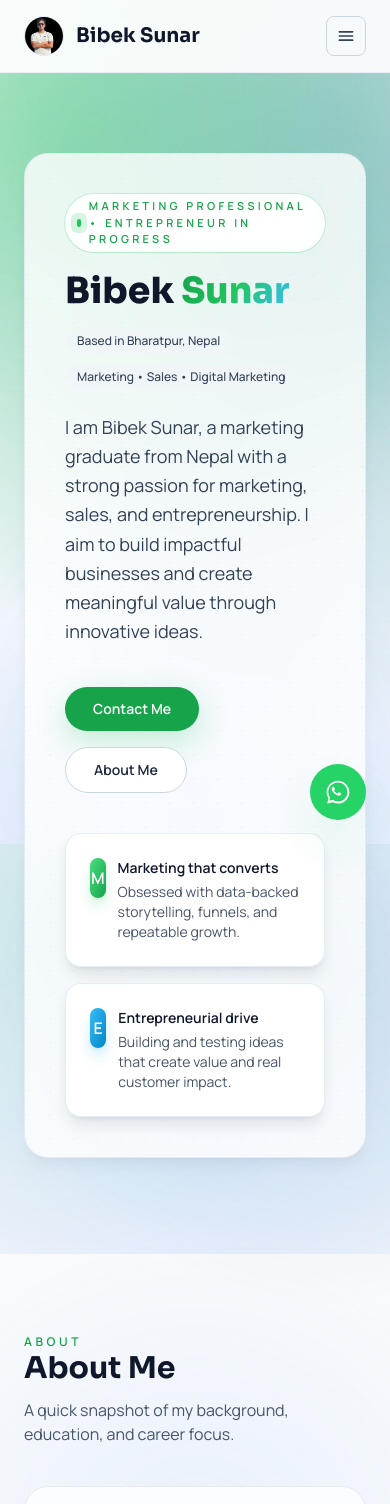
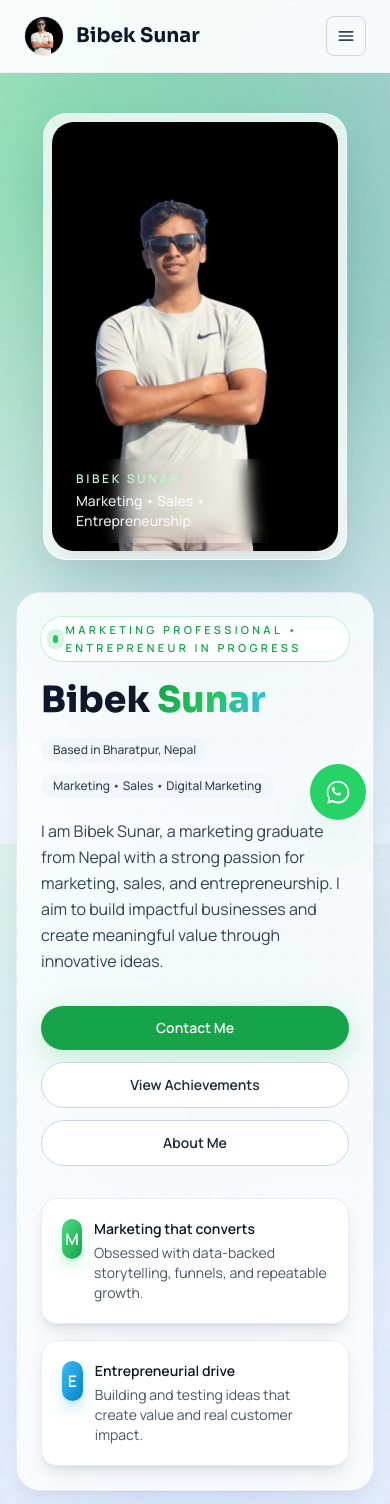
Before and after one commit to bibek-contact1/portfolio, a Next.js app: page / in a window 390 px wide. Shown: the top 1504 px of the page. Built offline with nearby package versions, Linux system fonts and the light colour scheme.

Commit message:
Improve mobile portfolio UX and active navigation

```diff
--- a/components/AchievementsSection.js
+++ b/components/AchievementsSection.js
@@ -30,11 +30,11 @@ const team = [
   { name: 'Sachin Silwal', role: 'R&D Head' }
 ];
 
-const demoDayVideoUrl = 'https://www.facebook.com/watch/?v=27847717814846963';
+const demoDayVideoUrl = 'https://www.facebook.com/reel/848954458029429/?rdid=WYqAyPw54ATxTvPR&share_url=https%3A%2F%2Fwww.facebook.com%2Fshare%2Fv%2F1cLeGofr5f%2F';
 
 export default function AchievementsSection() {
   return (
-    <section id='achievements' className='mx-auto max-w-6xl px-6 py-20'>
+    <section id='achievements' className='mx-auto max-w-6xl px-4 py-16 sm:px-6 sm:py-20'>
       <motion.p
         initial={{ opacity: 0, y: 20 }}
         whileInView={{ opacity: 1, y: 0 }}
@@ -51,28 +51,29 @@ export default function AchievementsSection() {
       >
         Himurja Skincare at Demo Day 7.0
       </motion.h2>
-      <p className='section-subtitle'>
+      <p className='section-subtitle max-w-3xl'>
         A growing record of milestones, starting with our Demo Day 7.0 startup competition win at Boston International College.
       </p>
 
-      <div className='mt-10 grid gap-8 lg:grid-cols-[1.05fr_0.95fr]'>
+      <div className='mt-8 overflow-hidden rounded-3xl border border-slate-200 bg-white/85 shadow-2xl shadow-slate-900/10 backdrop-blur dark:border-slate-800 dark:bg-slate-900/80 sm:mt-10'>
+        <div className='grid gap-0 lg:grid-cols-[0.92fr_1.08fr]'>
         <motion.article
           initial={{ opacity: 0, y: 24 }}
           whileInView={{ opacity: 1, y: 0 }}
           viewport={{ once: true }}
-          className='overflow-hidden rounded-3xl border border-slate-200 bg-white shadow-2xl shadow-slate-900/10 dark:border-slate-800 dark:bg-slate-900'
+          className='relative overflow-hidden bg-slate-100 dark:bg-slate-950'
         >
-          <div className='relative aspect-[4/5] min-h-[420px] overflow-hidden sm:aspect-[16/12] lg:aspect-auto lg:h-full'>
+          <div className='relative aspect-[4/5] min-h-[360px] overflow-hidden sm:aspect-[16/12] lg:aspect-auto lg:h-full lg:min-h-[640px]'>
             <Image
               src='/demo-day/winner-trophy-with-bibek.jpeg'
               alt='Bibek Sunar celebrating Himurja Skincare winning Demo Day 7.0 at Boston International College'
               fill
               sizes='(min-width: 1024px) 52vw, 100vw'
-              className='object-cover'
+              className='object-cover object-center'
               priority
             />
             <div className='absolute inset-x-0 bottom-0 bg-gradient-to-t from-slate-950/85 via-slate-950/35 to-transparent p-6'>
-              <p className='text-sm font-semibold uppercase tracking-[0.25em] text-brand-200'>Winner, Demo Day 7.0</p>
+              <p className='text-xs font-semibold uppercase tracking-[0.25em] text-brand-200 sm:text-sm'>Winner, Demo Day 7.0</p>
               <h3 className='mt-2 text-2xl font-bold text-white'>Himurja Skincare</h3>
             </div>
           </div>
@@ -83,41 +84,41 @@ export default function AchievementsSection() {
           whileInView={{ opacity: 1, y: 0 }}
           viewport={{ once: true }}
           transition={{ delay: 0.08 }}
-          className='space-y-6'
+          className='space-y-6 p-5 sm:p-7 lg:p-8'
         >
-          <div className='glass-card'>
+          <div className='rounded-2xl border border-slate-200 bg-slate-50/80 p-5 dark:border-slate-800 dark:bg-slate-950/40 sm:p-6'>
             <p className='eyebrow mb-3'>About the program</p>
-            <p className='text-base leading-relaxed text-slate-700 dark:text-slate-200'>
+            <p className='text-sm leading-relaxed text-slate-700 dark:text-slate-200 sm:text-base'>
               Demo Day 7.0 at Boston International College brought startup ideas into a competitive pitch environment where teams shared their business models, market thinking, and execution plans. Himurja Skincare stood out as a promising venture and earned the winner title for the program.
             </p>
             <a
               href={demoDayVideoUrl}
               target='_blank'
               rel='noopener noreferrer'
-              className='mt-5 inline-flex rounded-full bg-brand-600 px-5 py-3 text-sm font-semibold text-white shadow-glow transition hover:bg-brand-700'
+              className='mt-5 inline-flex w-full items-center justify-center rounded-full bg-brand-600 px-5 py-3 text-sm font-semibold text-white shadow-glow transition hover:bg-brand-700 sm:w-auto'
             >
               Watch Demo Day 7.0 Video
             </a>
           </div>
 
-          <div className='grid gap-4 sm:grid-cols-3'>
+          <div className='grid gap-3 sm:grid-cols-3'>
             {team.map((member) => (
-              <div key={member.name} className='rounded-2xl border border-slate-200 bg-white/80 p-4 shadow-lg shadow-slate-900/5 dark:border-slate-800 dark:bg-slate-900/70'>
+              <div key={member.name} className='rounded-2xl border border-slate-200 bg-white/90 p-4 shadow-lg shadow-slate-900/5 dark:border-slate-800 dark:bg-slate-900/80'>
                 <p className='text-sm font-semibold text-slate-900 dark:text-white'>{member.name}</p>
                 <p className='mt-1 text-xs font-semibold uppercase tracking-wide text-brand-600 dark:text-brand-300'>{member.role}</p>
               </div>
             ))}
           </div>
 
-          <div className='grid grid-cols-2 gap-4'>
+          <div className='grid gap-4 sm:grid-cols-2'>
             {gallery.map((image) => (
               <figure key={image.src} className='group overflow-hidden rounded-2xl border border-slate-200 bg-white shadow-lg shadow-slate-900/5 dark:border-slate-800 dark:bg-slate-900'>
-                <div className='relative aspect-[4/3] overflow-hidden'>
+                <div className='relative aspect-[16/10] overflow-hidden'>
                   <Image
                     src={image.src}
                     alt={image.alt}
                     fill
-                    sizes='(min-width: 1024px) 24vw, 50vw'
+                    sizes='(min-width: 1024px) 24vw, (min-width: 640px) 50vw, 100vw'
                     className='object-cover transition duration-500 group-hover:scale-105'
                   />
                 </div>
@@ -128,6 +129,7 @@ export default function AchievementsSection() {
             ))}
           </div>
         </motion.div>
+        </div>
       </div>
     </section>
   );
--- a/components/Hero.js
+++ b/components/Hero.js
@@ -3,18 +3,41 @@ import { motion } from 'framer-motion';
 
 export default function Hero() {
   return (
-    <section id='home' className='relative overflow-hidden px-6 pb-24 pt-20'>
+    <section id='home' className='relative overflow-hidden px-4 pb-16 pt-10 sm:px-6 sm:pb-24 sm:pt-16 lg:pt-20'>
       <div className='hero-gradient pointer-events-none absolute inset-0' />
-      <div className='relative mx-auto grid max-w-6xl items-center gap-10 lg:grid-cols-[1.05fr_0.95fr]'>
-        <div className='section-frame soft-grid'>
+      <div className='relative mx-auto grid max-w-6xl items-center gap-8 lg:grid-cols-[1.05fr_0.95fr] lg:gap-12'>
+        <motion.div
+          initial={{ opacity: 0, y: 20 }}
+          whileInView={{ opacity: 1, y: 0 }}
+          viewport={{ once: true }}
+          transition={{ delay: 0.12 }}
+          className='order-1 mx-auto w-full max-w-[19rem] sm:max-w-sm lg:order-2 lg:max-w-md'
+        >
+          <div className='relative overflow-hidden rounded-3xl border border-white/60 bg-white/75 p-2 shadow-2xl shadow-slate-900/15 backdrop-blur-sm dark:border-slate-800 dark:bg-slate-900/75'>
+            <Image
+              src='/bibek-sunar-portrait.jpg'
+              alt='Official portrait of Bibek Sunar, marketing professional from Nepal'
+              width={1200}
+              height={1800}
+              priority
+              className='h-auto w-full rounded-[1.35rem] object-contain'
+            />
+            <div className='absolute inset-x-4 bottom-4 rounded-2xl bg-slate-950/72 px-4 py-3 text-white shadow-xl backdrop-blur'>
+              <p className='text-xs font-semibold uppercase tracking-[0.22em] text-brand-200'>Bibek Sunar</p>
+              <p className='mt-1 text-sm font-medium text-white/90'>Marketing • Sales • Entrepreneurship</p>
+            </div>
+          </div>
+        </motion.div>
+
+        <div className='section-frame soft-grid order-2 p-6 sm:p-8 lg:order-1 lg:p-10'>
           <motion.p
             initial={{ y: 14, opacity: 0 }}
             whileInView={{ y: 0, opacity: 1 }}
             viewport={{ once: true }}
-            className='eyebrow mb-4 inline-flex items-center gap-2 rounded-full bg-white/70 px-3 py-1 shadow-sm ring-1 ring-brand-500/20 backdrop-blur dark:bg-slate-900/70'
+            className='eyebrow mb-4 inline-flex max-w-full items-center gap-2 rounded-full bg-white/70 px-3 py-1 shadow-sm ring-1 ring-brand-500/20 backdrop-blur dark:bg-slate-900/70'
           >
             <span className='h-2 w-2 rounded-full bg-brand-500 shadow-[0_0_0_6px_rgba(34,197,94,0.18)]' />
-            Marketing Professional • Entrepreneur in progress
+            <span className='leading-relaxed'>Marketing Professional • Entrepreneur in progress</span>
           </motion.p>
 
           <motion.h1
@@ -47,7 +70,7 @@ export default function Hero() {
             whileInView={{ y: 0, opacity: 1 }}
             viewport={{ once: true }}
             transition={{ delay: 0.2 }}
-            className='mt-6 max-w-3xl text-lg leading-relaxed text-slate-700 dark:text-slate-200'
+            className='mt-5 max-w-3xl text-base leading-relaxed text-slate-700 sm:text-lg dark:text-slate-200'
           >
             I am Bibek Sunar, a marketing graduate from Nepal with a strong passion for marketing, sales, and entrepreneurship. I aim to build impactful businesses and create meaningful value through innovative ideas.
           </motion.p>
@@ -57,18 +80,21 @@ export default function Hero() {
             whileInView={{ y: 0, opacity: 1 }}
             viewport={{ once: true }}
             transition={{ delay: 0.3 }}
-            className='mt-10 flex flex-wrap gap-4'
+            className='mt-8 grid gap-3 sm:flex sm:flex-wrap sm:gap-4'
           >
-            <a href='#contact' className='rounded-full bg-brand-600 px-7 py-3 text-sm font-semibold text-white shadow-glow transition hover:bg-brand-700'>
+            <a href='#contact' className='rounded-full bg-brand-600 px-7 py-3 text-center text-sm font-semibold text-white shadow-glow transition hover:bg-brand-700'>
               Contact Me
             </a>
-            <a href='#about' className='rounded-full border border-slate-300 bg-white px-7 py-3 text-sm font-semibold text-slate-800 transition hover:border-brand-500 hover:text-brand-600 dark:border-slate-700 dark:bg-slate-900 dark:text-slate-100 dark:hover:border-brand-500 dark:hover:text-brand-400'>
+            <a href='#achievements' className='rounded-full border border-slate-300 bg-white px-7 py-3 text-center text-sm font-semibold text-slate-800 transition hover:border-brand-500 hover:text-brand-600 dark:border-slate-700 dark:bg-slate-900 dark:text-slate-100 dark:hover:border-brand-500 dark:hover:text-brand-400'>
+              View Achievements
+            </a>
+            <a href='#about' className='rounded-full border border-slate-300 bg-white px-7 py-3 text-center text-sm font-semibold text-slate-800 transition hover:border-brand-500 hover:text-brand-600 dark:border-slate-700 dark:bg-slate-900 dark:text-slate-100 dark:hover:border-brand-500 dark:hover:text-brand-400'>
               About Me
             </a>
           </motion.div>
 
-          <div className='mt-10 grid gap-4 sm:grid-cols-2'>
-            <div className='glass-card flex items-start gap-3'>
+          <div className='mt-8 grid gap-4 sm:grid-cols-2'>
+            <div className='glass-card flex items-start gap-3 p-5'>
               <div className='h-10 w-10 rounded-full bg-gradient-to-br from-brand-400 to-brand-600 text-white shadow-lg shadow-brand-500/30 flex items-center justify-center font-semibold'>
                 M
               </div>
@@ -77,7 +103,7 @@ export default function Hero() {
                 <p className='mt-1 text-sm text-slate-600 dark:text-slate-300'>Obsessed with data-backed storytelling, funnels, and repeatable growth.</p>
               </div>
             </div>
-            <div className='glass-card flex items-start gap-3'>
+            <div className='glass-card flex items-start gap-3 p-5'>
               <div className='h-10 w-10 rounded-full bg-gradient-to-br from-sky-400 to-sky-600 text-white shadow-lg shadow-sky-500/30 flex items-center justify-center font-semibold'>
                 E
               </div>
@@ -88,25 +114,6 @@ export default function Hero() {
             </div>
           </div>
         </div>
-
-        <motion.div
-          initial={{ opacity: 0, y: 20 }}
-          whileInView={{ opacity: 1, y: 0 }}
-          viewport={{ once: true }}
-          transition={{ delay: 0.2 }}
-          className='mx-auto hidden w-full max-w-md lg:block'
-        >
-          <div className='overflow-hidden rounded-3xl border border-white/30 bg-white/60 p-4 shadow-2xl backdrop-blur-sm dark:border-slate-800 dark:bg-slate-900/70'>
-            <Image
-              src='/bibek-sunar-portrait.jpg'
-              alt='Official portrait of Bibek Sunar, marketing professional from Nepal'
-              width={1200}
-              height={1800}
-              priority
-              className='h-auto w-full rounded-2xl object-cover'
-            />
-          </div>
-        </motion.div>
       </div>
     </section>
   );
--- a/components/ProjectsSection.js
+++ b/components/ProjectsSection.js
@@ -35,10 +35,7 @@ export default function ProjectsSection() {
           {projects.map((project, index) => (
             <motion.article
               key={project.title}
-              initial={{ opacity: 0, y: 24 }}
-              whileInView={{ opacity: 1, y: 0 }}
-              viewport={{ once: true }}
-              transition={{ delay: index * 0.1 }}
+              transition={{ delay: index * 0.04 }}
               whileHover={{ y: -8 }}
               className='group overflow-hidden rounded-2xl border border-slate-200 bg-white shadow-lg shadow-slate-900/5 transition duration-300 hover:-translate-y-1 hover:border-brand-300 hover:shadow-2xl hover:shadow-brand-500/15 dark:border-slate-800 dark:bg-slate-900 dark:hover:border-brand-700'
             >
--- a/styles/globals.css
+++ b/styles/globals.css
@@ -11,7 +11,11 @@ html {
 }
 
 body {
-  @apply bg-slate-50 text-slate-900 antialiased transition-colors duration-300 dark:bg-slate-950 dark:text-slate-100;
+  @apply overflow-x-hidden bg-slate-50 text-slate-900 antialiased transition-colors duration-300 dark:bg-slate-950 dark:text-slate-100;
+}
+
+section[id] {
+  scroll-margin-top: 96px;
 }
 
 .body-sheen {
@@ -58,6 +62,7 @@ body {
 }
 .site-shell {
   min-height: 100vh;
+  overflow-x: hidden;
   background-image:
     radial-gradient(circle at 15% 10%, rgba(34, 197, 94, 0.12), transparent 40%),
     radial-gradient(circle at 85% 15%, rgba(14, 116, 144, 0.12), transparent 42%),
@@ -84,7 +89,7 @@ body {
 }
 
 .section-title {
-  @apply font-heading text-3xl font-bold text-slate-900 dark:text-white;
+  @apply font-heading text-3xl font-bold leading-tight text-slate-900 dark:text-white;
 }
 
 .section-subtitle {
@@ -92,7 +97,7 @@ body {
 }
 
 .section-frame {
-  @apply relative overflow-hidden rounded-3xl border border-slate-200/80 bg-white/80 p-10 shadow-lg shadow-slate-900/5 backdrop-blur dark:border-slate-800/80 dark:bg-slate-900/80;
+  @apply relative overflow-hidden rounded-3xl border border-slate-200/80 bg-white/80 p-6 shadow-lg shadow-slate-900/5 backdrop-blur dark:border-slate-800/80 dark:bg-slate-900/80 sm:p-8 lg:p-10;
 }
 
 .section-frame::before {
@@ -136,7 +141,7 @@ body {
 }
 
 .glass-card {
-  @apply relative overflow-hidden rounded-2xl border border-slate-200/80 bg-white/80 p-6 shadow-lg shadow-slate-900/10 backdrop-blur dark:border-slate-800/80 dark:bg-slate-900/70;
+  @apply relative overflow-hidden rounded-2xl border border-slate-200/80 bg-white/80 p-5 shadow-lg shadow-slate-900/10 backdrop-blur dark:border-slate-800/80 dark:bg-slate-900/70 sm:p-6;
 }
 
 .glass-card > * {
```
Also changed, not shown: components/Navbar.js (+77 -7 lines), utils/data.js (+9 -7 lines).
